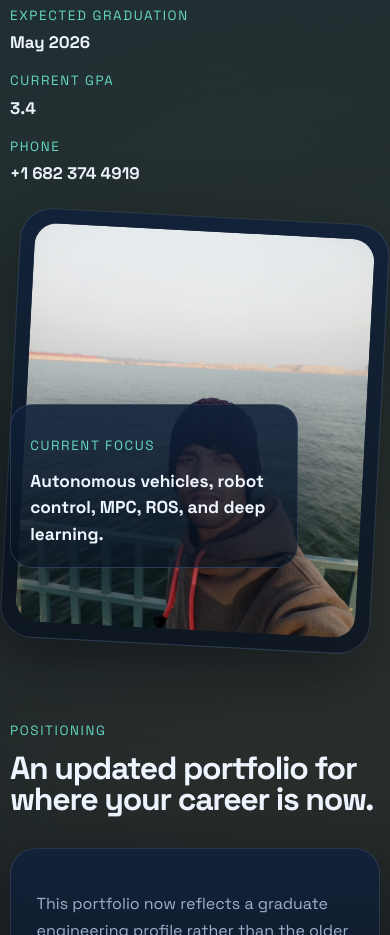
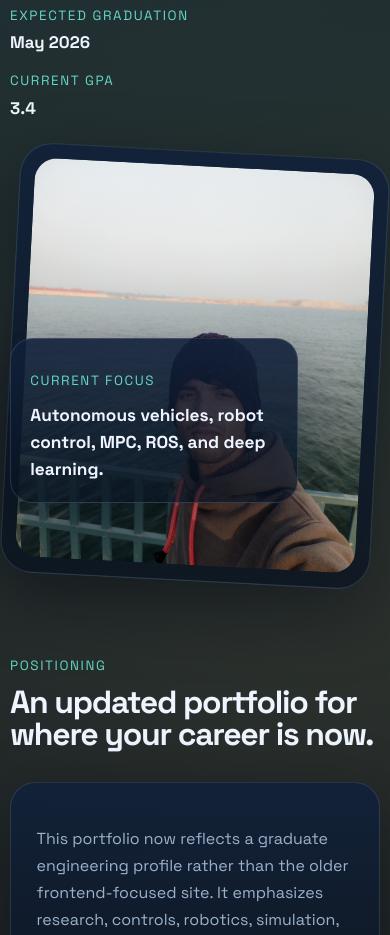
Before and after one commit to bhimray/bilen-profile-1, a React (Create React App) app: page / in a window 390 px wide. Shown: the part 940-1875 px from the top of the page. Built offline with nearby package versions, Linux system fonts and the light colour scheme.

Commit message:
changes_made phone

```diff
--- a/src/App.js
+++ b/src/App.js
@@ -142,10 +142,6 @@ function App() {
               <div>
                 <span className="meta-label">Current GPA</span>
                 <strong>3.4</strong>
-              </div>
-              <div>
-                <span className="meta-label">Phone</span>
-                <strong>+1 682 374 4919</strong>
               </div>
             </div>
           </div>
```
